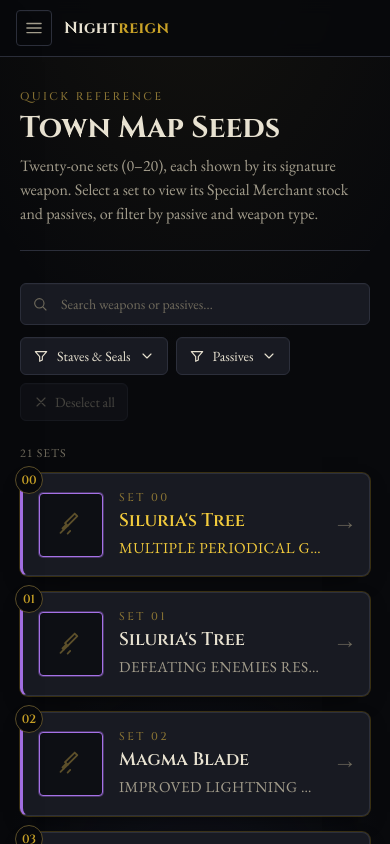
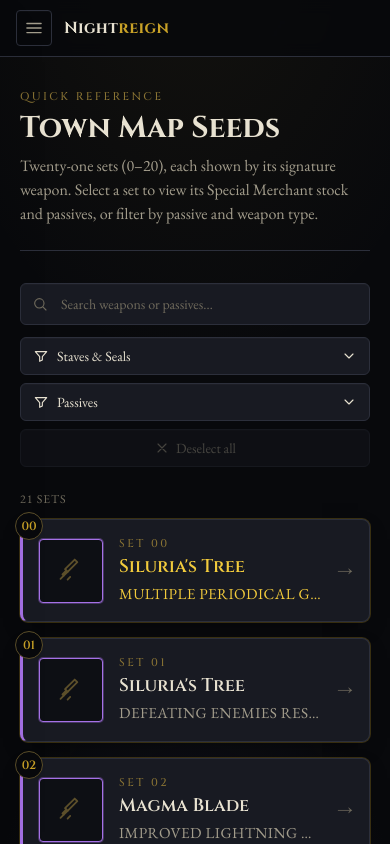
Before and after one commit to Tulun/nightreign, a Next.js app: page /town-map in a window 390 px wide. Shown: the top 844 px of the page. Built offline with nearby package versions, Linux system fonts and the light colour scheme.

Commit message:
better responsiveness
Signed-off-by: Jason Kiraly <jasonkiraly@Jasons-MacBook-Pro-2026.local>

```diff
--- a/src/components/FilteredSetGrid.tsx
+++ b/src/components/FilteredSetGrid.tsx
@@ -121,7 +121,8 @@
       </div>
 
       {/* Filter controls */}
-      <div className="mb-6 flex flex-wrap items-center gap-2">
+      <div className="mb-6">
+        <div className="flex flex-col gap-2 sm:flex-row sm:flex-wrap sm:items-center">
           <FilterMenu
             title="Staves & Seals"
             options={weapons}
@@ -147,12 +148,15 @@
             type="button"
             onClick={() => setSelected([])}
             disabled={selected.length === 0}
-          className="frame inline-flex items-center gap-1.5 rounded-md bg-night-800 px-3 py-2 font-body text-sm text-parchment-muted transition-colors hover:bg-night-700 hover:text-gold disabled:cursor-not-allowed disabled:opacity-40 disabled:hover:bg-night-800 disabled:hover:text-parchment-muted"
+            className="frame inline-flex w-full items-center justify-center gap-1.5 rounded-md bg-night-800 px-3 py-2 font-body text-sm text-parchment-muted transition-colors hover:bg-night-700 hover:text-gold disabled:cursor-not-allowed disabled:opacity-40 disabled:hover:bg-night-800 disabled:hover:text-parchment-muted sm:w-auto sm:justify-start"
           >
             <CloseIcon />
             Deselect all
           </button>
+        </div>
 
+        {selectedOptions.length > 0 && (
+          <div className="mt-3 flex flex-wrap gap-2">
             {selectedOptions.map((o) => (
               <button
                 key={o.key}
@@ -165,6 +169,8 @@
                 <span aria-hidden="true" className="text-base leading-none">×</span>
               </button>
             ))}
+          </div>
+        )}
       </div>
 
       {/* Result count */}
@@ -210,23 +216,24 @@
       if (rootRef.current && !rootRef.current.contains(e.target as Node)) onClose();
     };
     const onKey = (e: KeyboardEvent) => e.key === "Escape" && onClose();
-    window.addEventListener("mousedown", onPointer);
+    window.addEventListener("pointerdown", onPointer);
     window.addEventListener("keydown", onKey);
     return () => {
-      window.removeEventListener("mousedown", onPointer);
+      window.removeEventListener("pointerdown", onPointer);
       window.removeEventListener("keydown", onKey);
     };
   }, [open, onClose]);
 
   return (
-    <div ref={rootRef} className="relative">
+    <div ref={rootRef} className="relative w-full sm:w-auto">
       <button
         type="button"
         onClick={() => (open ? onClose() : onOpen())}
         aria-expanded={open}
         aria-haspopup="listbox"
-        className="frame inline-flex items-center gap-2 rounded-md bg-night-800 px-3 py-2 font-body text-sm text-parchment transition-colors hover:bg-night-700"
+        className="frame inline-flex w-full items-center justify-between gap-2 rounded-md bg-night-800 px-3 py-2 font-body text-sm text-parchment transition-colors hover:bg-night-700 sm:w-auto sm:justify-start"
       >
+        <span className="inline-flex items-center gap-2">
           <FilterIcon />
           {title}
           {badge > 0 && (
@@ -234,14 +241,22 @@
               {badge}
             </span>
           )}
+        </span>
         <Chevron open={open} />
       </button>
 
       {open && (
+        <>
+          {/* Mobile-only dimming backdrop behind the centered panel. */}
+          <div
+            aria-hidden="true"
+            onClick={onClose}
+            className="fixed inset-0 z-40 bg-black/50 sm:hidden"
+          />
           <div
             role="listbox"
             aria-multiselectable="true"
-          className="absolute left-0 top-full z-20 mt-2 max-h-[60vh] w-[min(24rem,90vw)] overflow-y-auto rounded-md border border-night-600 bg-night-900 p-1.5 shadow-2xl"
+            className="fixed left-1/2 top-1/2 z-50 max-h-[75vh] w-[calc(100vw-2rem)] max-w-sm -translate-x-1/2 -translate-y-1/2 overflow-y-auto rounded-md border border-night-600 bg-night-900 p-1.5 shadow-2xl sm:absolute sm:left-0 sm:top-full sm:z-20 sm:mt-2 sm:max-h-[60vh] sm:w-[24rem] sm:max-w-none sm:translate-x-0 sm:translate-y-0"
           >
           {options.map((o, i) => {
             const checked = selected.includes(o.key);
@@ -262,6 +277,7 @@
             );
           })}
           </div>
+        </>
       )}
     </div>
   );
```
Also changed, not shown: 1 other file (tests, documents, lock files or other folders). Lines whose indentation alone changed are shown as unchanged.
